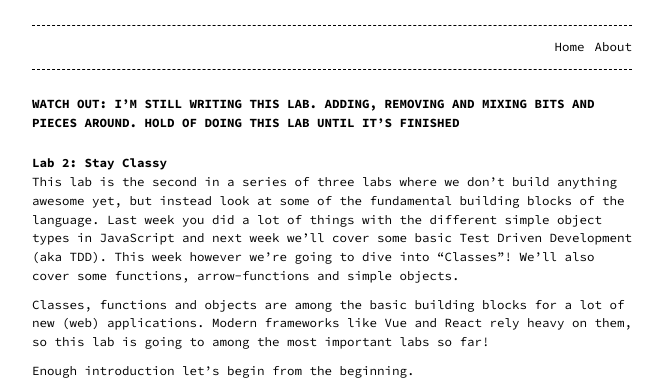
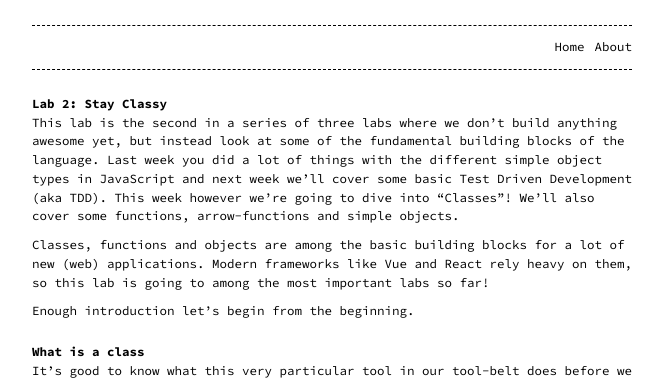
Before and after one commit to ecmanatives/ecmanatives.github.io, a Jekyll site: the page built from _posts/2019-08-23-lab-2.markdown, in a window 1280 px wide and 900 px high, cut to the strip 0-385 px from the top of the window. Shown: the whole strip, without its empty margins (308-971 px from the left). Built offline with Jekyll 4.4.1, drawn with Linux system fonts in a browser that asks for light colours.

Commit message:
No longer in progress man

```diff
--- a/_posts/2019-08-23-lab-2.markdown
+++ b/_posts/2019-08-23-lab-2.markdown
@@ -4,8 +4,6 @@ title: 'Lab 2: Stay Classy'
 date: 2019-08-23 22:00:00 +0200
 categories: JavaScript classes
 ---
-
-# WATCH OUT: I'M STILL WRITING THIS LAB. ADDING, REMOVING AND MIXING BITS AND PIECES AROUND. HOLD OF DOING THIS LAB UNTIL IT'S FINISHED
 
 # Lab 2: Stay Classy
 
```
